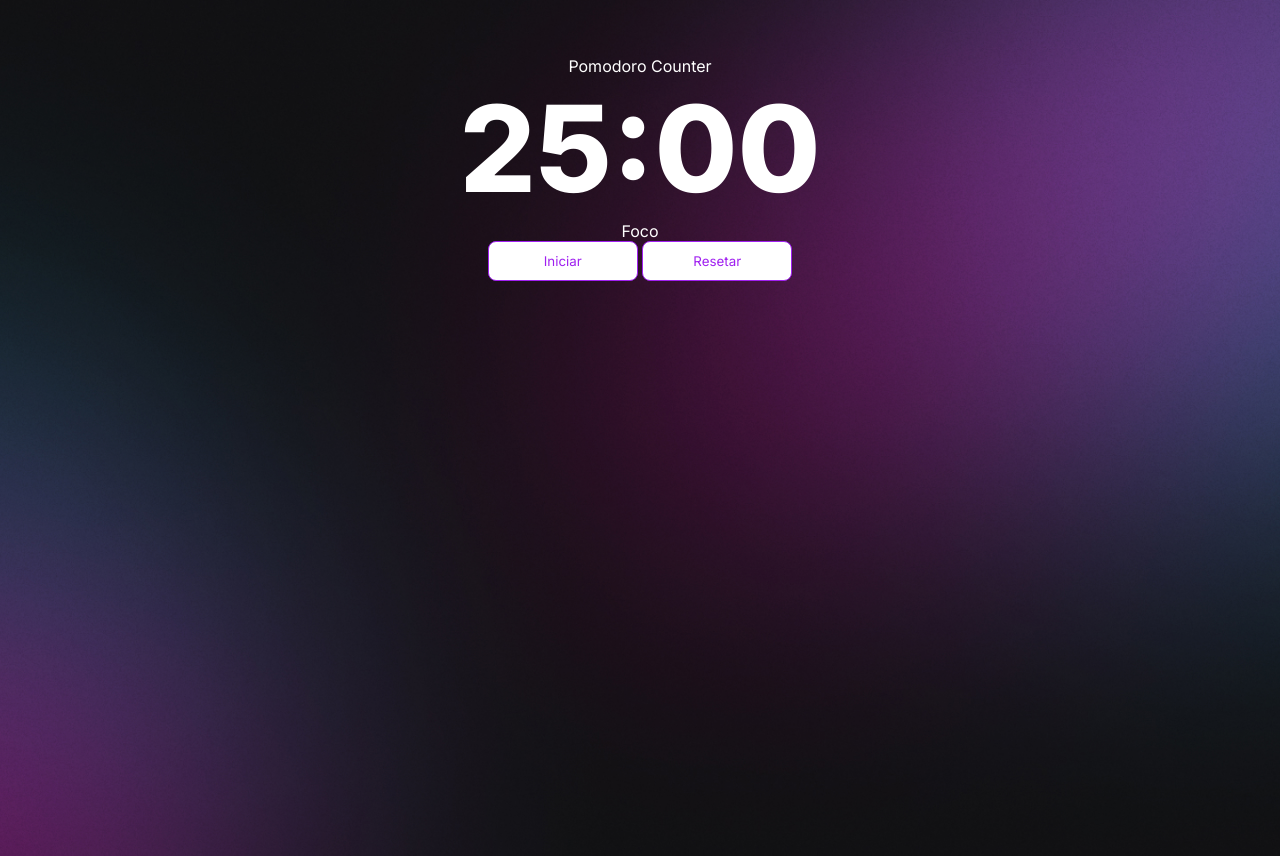
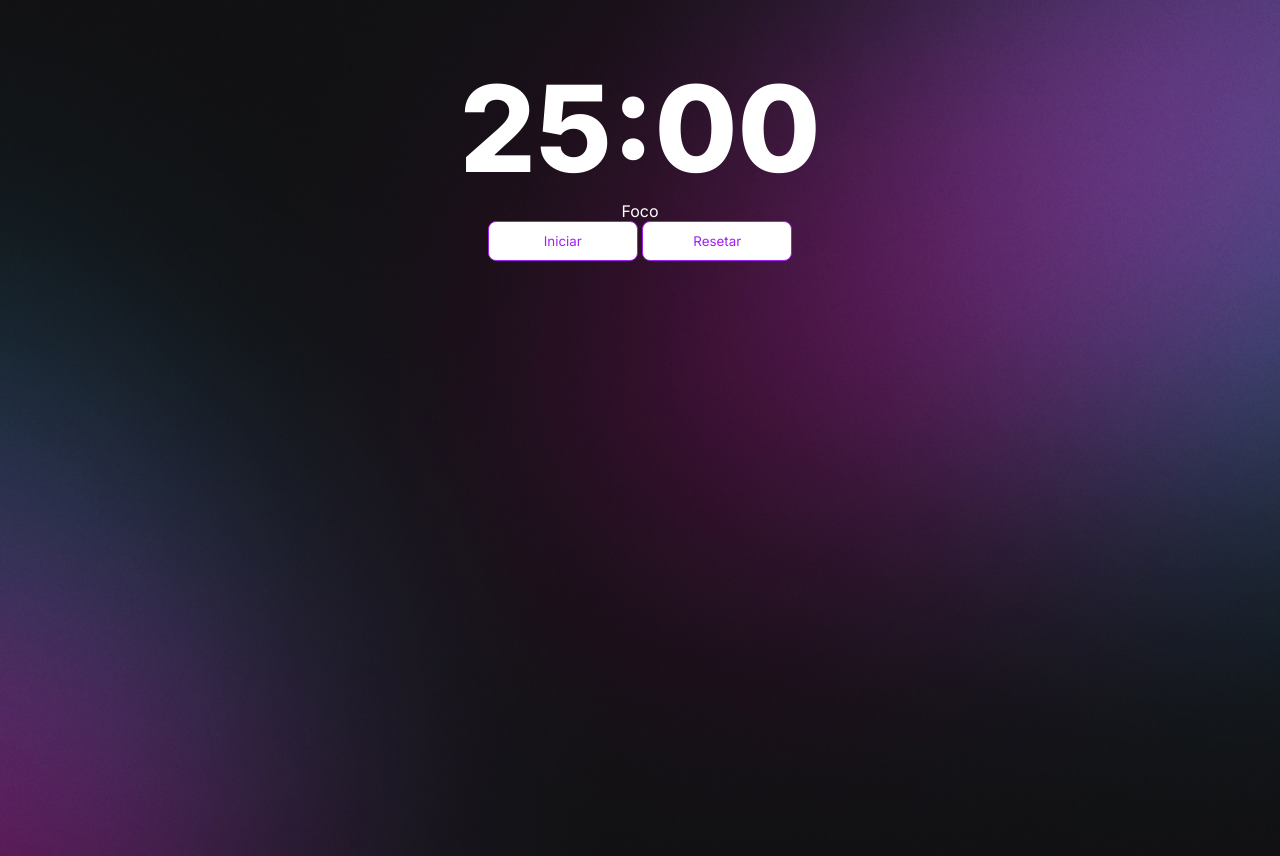
Before and after one commit to gofroz/pomodoro-timer, a plain HTML site: page index.html in a window 1280 px wide. Drawn offline with Linux system fonts and the light colour scheme.

Commit message:
atualizado

```diff
--- a/index.html
+++ b/index.html
@@ -23,7 +23,7 @@
   </head>
   <body>
     <div id="container">
-      <p>Pomodoro Counter</p>
+      <p></p>
       <div id="tempo-em-segundos"><h1></h1></div>
       <p id="modo-atual"></p>
       <button id="iniciar">Iniciar / Continuar</button>
```
